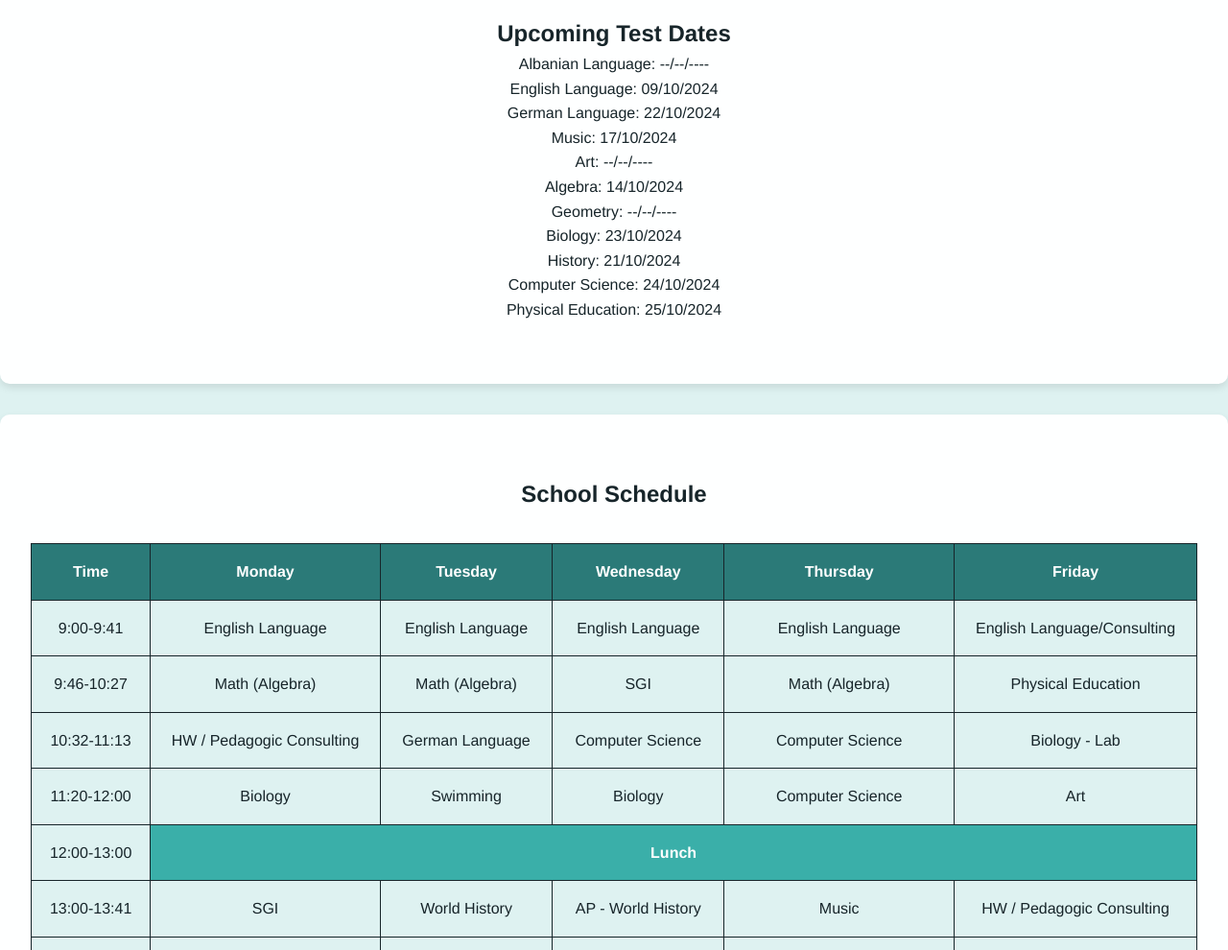
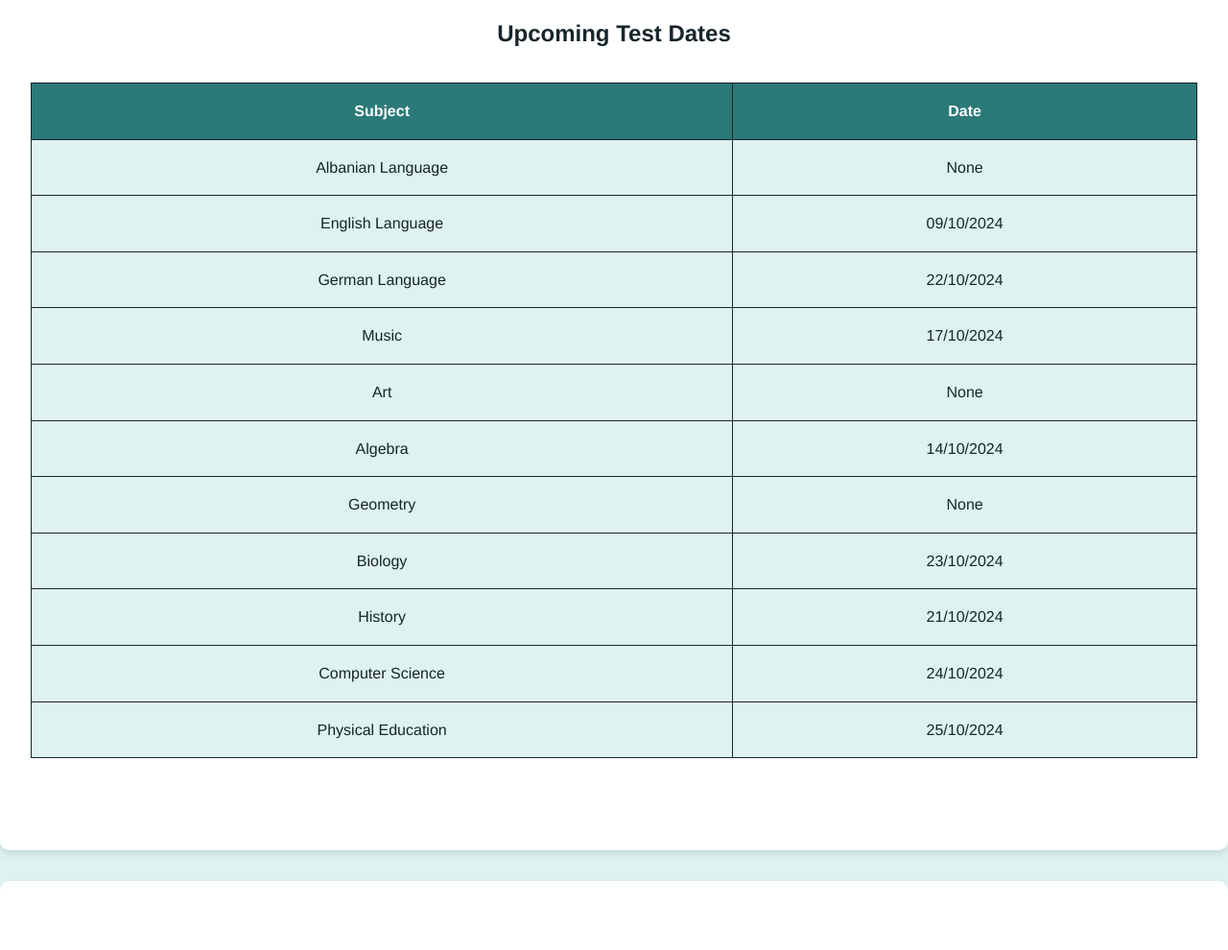
Before and after one commit to NotAriRay/nyssk, a plain HTML site: page index.html in a window 1280 px wide. Shown: the part 980-1970 px from the top of the page at 96% size. Drawn offline with Linux system fonts and the light colour scheme.

Commit message:
added more delay and turned test dates into a table

```diff
--- a/index.html
+++ b/index.html
@@ -33,20 +33,62 @@
 
   <section id="tests">
     <h2>Upcoming Test Dates</h2>
-    <ul>
-      <li>Albanian Language: --/--/----</li>
-      <li>English Language: 09/10/2024</li>
-      <li>German Language: 22/10/2024</li>
-      <li>Music: 17/10/2024</li>
-      <li>Art: --/--/----</li>
-      <li>Algebra: 14/10/2024</li>
-      <li>Geometry: --/--/----</li>
-      <li>Biology: 23/10/2024</li>
-      <li>History: 21/10/2024</li>
-      <li>Computer Science: 24/10/2024</li>
-      <li>Physical Education: 25/10/2024</li>
-    </ul>
+    <table>
+      <thead>
+        <tr>
+          <th>Subject</th>
+          <th>Date</th>
+        </tr>
+      </thead>
+      <tbody>
+        <tr>
+          <td>Albanian Language</td>
+          <td>None</td>
+        </tr>
+        <tr>
+          <td>English Language</td>
+          <td>09/10/2024</td>
+        </tr>
+        <tr>
+          <td>German Language</td>
+          <td>22/10/2024</td>
+        </tr>
+        <tr>
+          <td>Music</td>
+          <td>17/10/2024</td>
+        </tr>
+        <tr>
+          <td>Art</td>
+          <td>None</td>
+        </tr>
+        <tr>
+          <td>Algebra</td>
+          <td>14/10/2024</td>
+        </tr>
+        <tr>
+          <td>Geometry</td>
+          <td>None</td>
+        </tr>
+        <tr>
+          <td>Biology</td>
+          <td>23/10/2024</td>
+        </tr>
+        <tr>
+          <td>History</td>
+          <td>21/10/2024</td>
+        </tr>
+        <tr>
+          <td>Computer Science</td>
+          <td>24/10/2024</td>
+        </tr>
+        <tr>
+          <td>Physical Education</td>
+          <td>25/10/2024</td>
+        </tr>
+      </tbody>
+    </table>
   </section>
+
 
   <section id="schedule">
     <h2>School Schedule</h2>
--- a/styles.css
+++ b/styles.css
@@ -86,7 +86,7 @@ section {
   text-align: center;
   opacity: 0;
   transform: translateY(50px);
-  transition: opacity 0.8s ease, transform 0.8s ease; /* Increased delay */
+  transition: opacity 2s ease, transform 2s ease; /* Increased delay */
 }
 
 section.visible {
@@ -225,3 +225,40 @@ footer {
     transform: translateY(-5px); /* Move down */
   }
 }
+
+#tests table {
+  width: 100%;
+  border-collapse: collapse;
+  margin: 2rem 0;
+  min-width: 400px; /* Ensure minimum width for scroll */
+}
+
+#tests th,
+#tests td {
+  padding: 1rem;
+  text-align: center;
+  border: 1px solid #17252a;
+}
+
+#tests th {
+  background-color: #2b7a78;
+  color: white;
+  font-weight: bold;
+}
+
+#tests td {
+  background-color: #def2f1;
+  color: #17252a;
+}
+
+/* Make the table responsive on smaller screens */
+@media only screen and (max-width: 768px) {
+  #tests table {
+    width: auto; /* Allow table to resize for scrolling */
+  }
+
+  #tests th,
+  #tests td {
+    font-size: 14px; /* Make text slightly smaller */
+  }
+}
```
